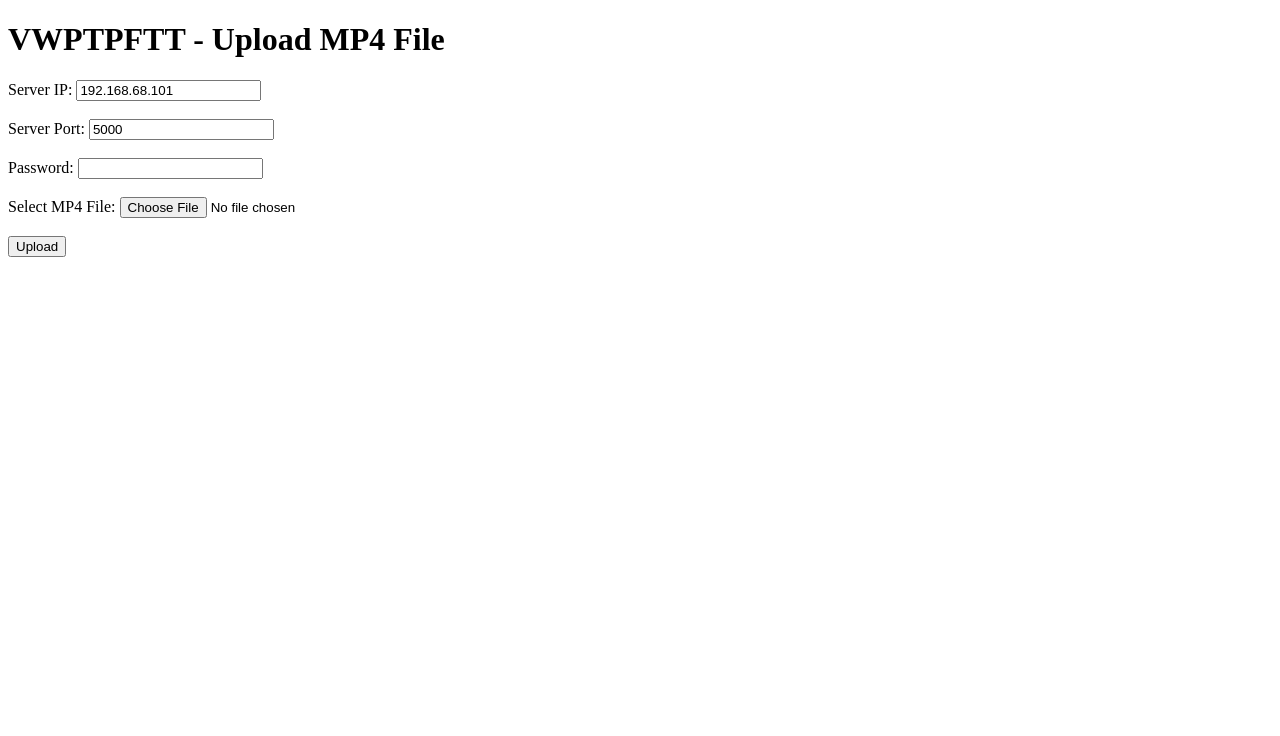
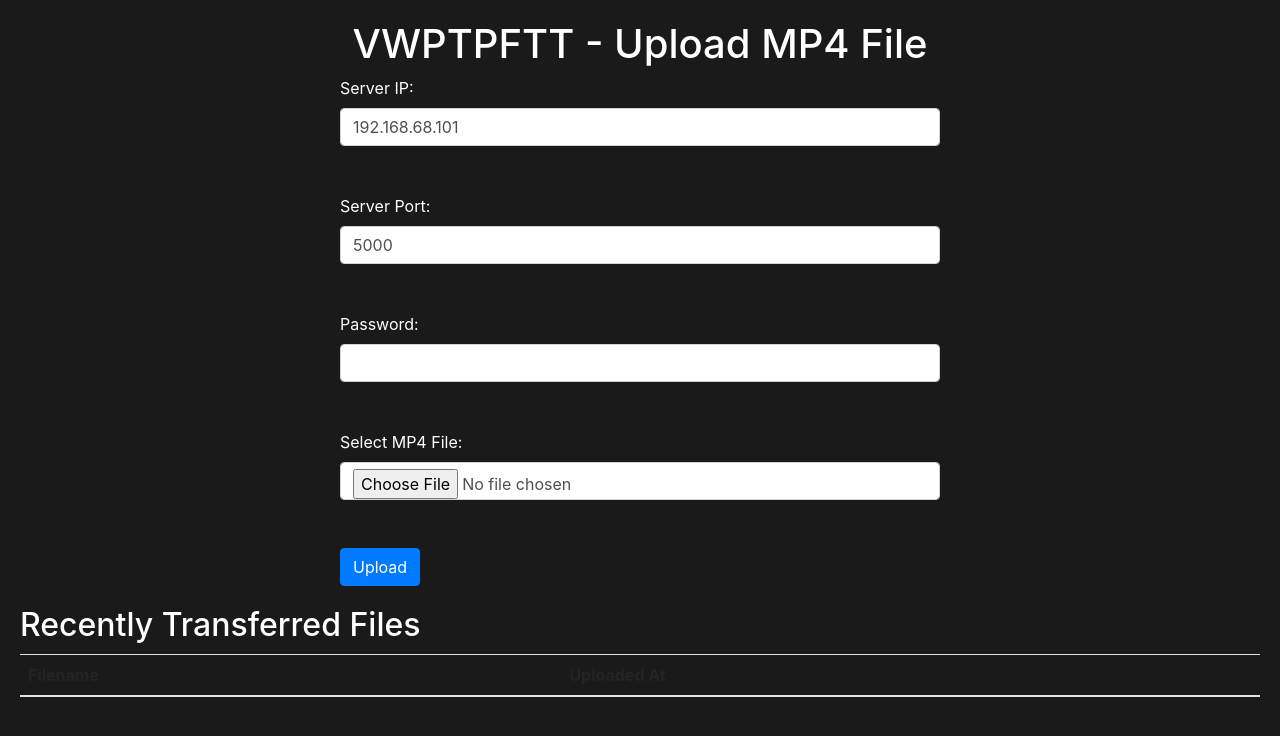
Before and after one commit to VVoiddd/VWFTT, a Flask app: page / in a window 1280 px wide. Shown: the top 736 px of the page. Run offline with Flask 3, Linux system fonts and the light colour scheme; data that the repository does not hold is empty; parts of the project's set-up code (start-up, migrations or seed data) failed here and were passed over; some libraries are stand-ins or nearby versions.

Commit message:
Update upload.html

```diff
--- a/templates/upload.html
+++ b/templates/upload.html
@@ -4,19 +4,71 @@
   <meta charset="UTF-8">
   <meta name="viewport" content="width=device-width, initial-scale=1.0">
   <title>VWPTPFTT - Upload MP4</title>
+  <link rel="stylesheet" href="https://stackpath.bootstrapcdn.com/bootstrap/4.5.2/css/bootstrap.min.css">
+  <style>
+    body {
+      background-color: #1a1a1a;
+      color: #fff;
+      padding: 20px;
+    }
+    form {
+      max-width: 600px;
+      margin: auto;
+    }
+    .recent-files {
+      margin-top: 20px;
+    }
+    .recent-files table {
+      width: 100%;
+      border-collapse: collapse;
+      margin-top: 10px;
+    }
+    .recent-files th, .recent-files td {
+      padding: 8px;
+      text-align: left;
+      border-bottom: 1px solid #ddd;
+    }
+  </style>
 </head>
 <body>
-  <h1>VWPTPFTT - Upload MP4 File</h1>
+  <h1 class="text-center">VWPTPFTT - Upload MP4 File</h1>
   <form method="post" enctype="multipart/form-data">
     <label for="server_ip">Server IP:</label>
-    <input type="text" id="server_ip" name="server_ip" value="192.168.68.101" required><br><br>
+    <input type="text" id="server_ip" name="server_ip" value="192.168.68.101" required class="form-control"><br><br>
     <label for="server_port">Server Port:</label>
-    <input type="text" id="server_port" name="server_port" value="5000" required><br><br>
+    <input type="text" id="server_port" name="server_port" value="5000" required class="form-control"><br><br>
     <label for="password">Password:</label>
-    <input type="password" id="password" name="password" required><br><br>
+    <input type="password" id="password" name="password" required class="form-control"><br><br>
     <label for="file">Select MP4 File:</label>
-    <input type="file" id="file" name="file" accept=".mp4" required><br><br>
-    <input type="submit" value="Upload">
+    <input type="file" id="file" name="file" accept=".mp4" required class="form-control"><br><br>
+    <input type="submit" value="Upload" class="btn btn-primary">
   </form>
+
+  <div class="recent-files">
+    <h2>Recently Transferred Files</h2>
+    <table class="table table-striped">
+      <thead>
+        <tr>
+          <th>Filename</th>
+          <th>Uploaded At</th>
+        </tr>
+      </thead>
+      <tbody id="files-list">
+        <!-- Files will be listed here dynamically -->
+      </tbody>
+    </table>
+  </div>
+
+  <script src="https://code.jquery.com/jquery-3.5.1.slim.min.js"></script>
+  <script>
+    $(document).ready(function() {
+      $.get('/recent_files', function(data) {
+        data.forEach(function(file) {
+          var row = `<tr><td>${file.filename}</td><td>${file.uploaded_at}</td></tr>`;
+          $('#files-list').append(row);
+        });
+      });
+    });
+  </script>
 </body>
 </html>
```
